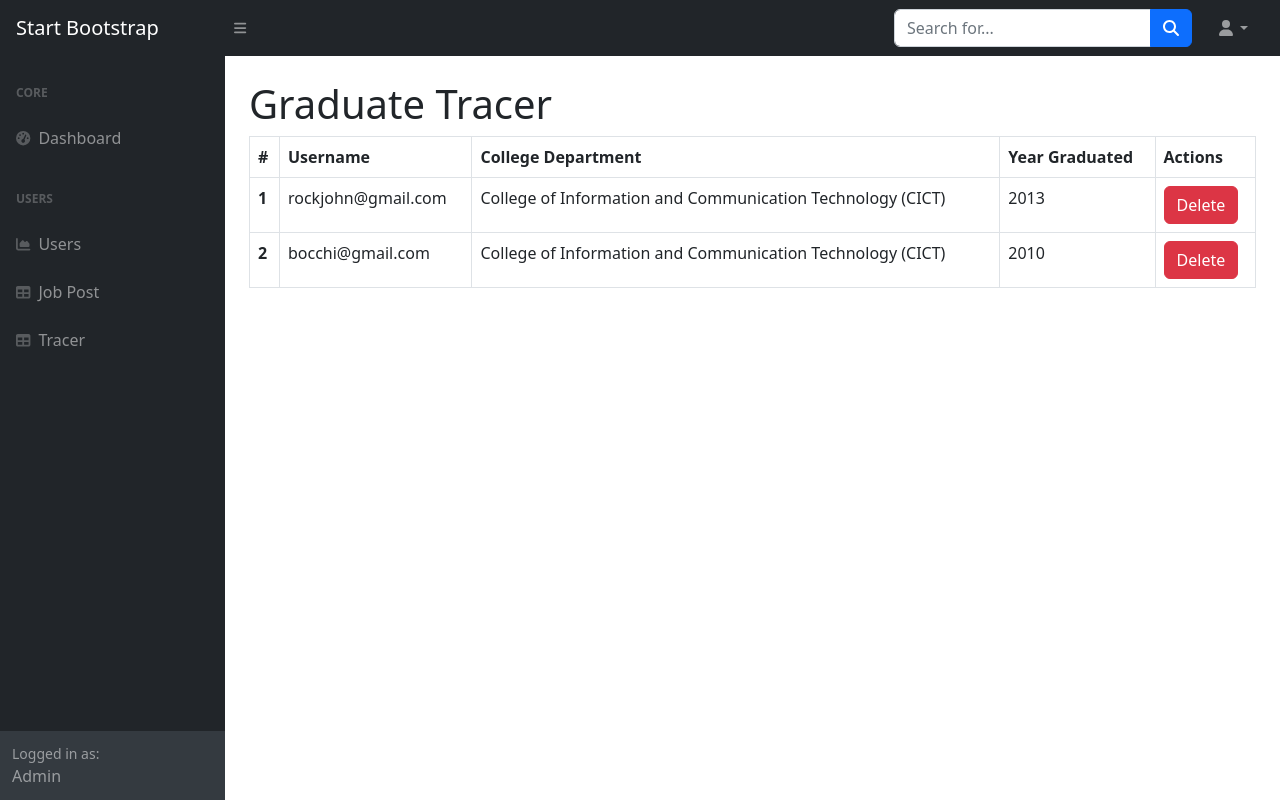
After one commit to WeeklySorcery/Python-Portal, a Django app: page /dashboard_tracer/ in a window 1280 px wide. The commit adds this page. Run offline with Django 4.2, Linux system fonts and the light colour scheme; a user stored in the database is signed in; data comes from the database, SQL or seed files in the repository; both versions use the stored data as it was after the commit; some libraries are stand-ins or nearby versions.

Commit message:
Graduate Tracer is working

```diff
--- a/jobPortal/website/templates/base/admin_side.html
+++ b/jobPortal/website/templates/base/admin_side.html
@@ -16,7 +16,7 @@
                     <div class="sb-nav-link-icon"><i class="fas fa-table"></i></div>
                     Job Post
                 </a>
-                <a class="nav-link" href="{% url 'dashboard_post' %}">
+                <a class="nav-link" href="{% url 'dashboard_tracer' %}">
                     <div class="sb-nav-link-icon"><i class="fas fa-table"></i></div>
                     Tracer
                 </a>
--- /dev/null
+++ b/jobPortal/website/templates/dashboard_tracer.html
@@ -0,0 +1,51 @@
+{% load static %}
+
+<!DOCTYPE html>
+<html lang="en">
+    {% include "base/admin_head.html" %}
+    <body class="sb-nav-fixed">
+        {% include "base/admin_nav.html" %}
+        <div id="layoutSidenav">
+            {% include "base/admin_side.html" %}
+            <div id="layoutSidenav_content">
+                <main>
+                    <div class="container-fluid px-4">
+                        <!-- Main Area -->
+                        <h1 class="mt-4">Graduate Tracer</h1>
+
+                        <!-- Bootstrap Table -->
+                        <table class="table table-bordered">
+                            <thead>
+                                <tr>
+                                    <th scope="col">#</th>
+                                    <th scope="col">Username</th>
+                                    <th scope="col">College Department</th>
+                                    <th scope="col">Year Graduated</th>
+                                    <th scope="col">Actions</th>
+                                </tr>
+                            </thead>
+                            <tbody>
+                                {% for graduate_tracer in graduate_tracers %}
+                                    <tr>
+                                        <th scope="row">{{ forloop.counter }}</th>
+                                        <td>{{ graduate_tracer.user.username }}</td>
+                                        <td>{{ graduate_tracer.college_department }}</td>
+                                        <td>{{ graduate_tracer.year_graduated }}</td>
+                                        <td>
+                                            <!-- Add your delete button or icon -->
+                                            {% csrf_token %}
+                                            <a href="{% url 'delete_tracer' graduate_tracer.user.username %}" class="btn btn-danger">Delete</a>
+                                        </td>
+                                    </tr>
+                                {% endfor %}
+                            </tbody>
+                        </table>
+                        <!-- End Bootstrap Table -->
+
+                    </div>
+                </main>
+            </div>
+        </div>
+        {% include "base/admin_script.html" %}
+    </body>
+</html>
--- a/jobPortal/website/urls.py
+++ b/jobPortal/website/urls.py
@@ -1,6 +1,6 @@
 from django.urls import path
 from . import views
-from .views import profile, delete_job_post, verify_job_post, apply_job
+from .views import profile, delete_job_post, verify_job_post, apply_job, dashboard_tracer, delete_tracer
 
 urlpatterns = [
     path('', views.home, name="home"),
@@ -26,6 +26,9 @@ urlpatterns = [
 
     path('graduate_tracer/', views.graduate_tracer, name="graduate_tracer"),
 
+    path('dashboard_tracer/', dashboard_tracer, name='dashboard_tracer'),
+    path('delete_tracer/<str:username>/', delete_tracer, name='delete_tracer'),
+
 
 
 ]
--- a/jobPortal/website/views.py
+++ b/jobPortal/website/views.py
@@ -256,3 +256,28 @@ def graduate_tracer(request):
         form = GraduateTracerForm(instance=existing_record)
 
     return render(request, 'graduate_tracer.html', {'form': form})
+
+@login_required
+def dashboard_tracer(request):
+    # Retrieve all GraduateTracer instances
+    graduate_tracers = GraduateTracer.objects.all()
+
+    context = {'graduate_tracers': graduate_tracers}
+    return render(request, 'dashboard_tracer.html', context)
+
+@login_required
+def delete_tracer(request, username):
+    # Ensure the user has the permission to delete
+    if request.user.is_staff:
+        # Retrieve the user associated with the GraduateTracer instance
+        user = get_object_or_404(User, username=username)
+
+        # Delete the GraduateTracer instance associated with the user
+        try:
+            graduate_tracer = GraduateTracer.objects.get(user=user)
+            graduate_tracer.delete()
+            messages.success(request, f'GraduateTracer for {username} has been deleted.')
+        except GraduateTracer.DoesNotExist:
+            messages.error(request, f'GraduateTracer for {username} does not exist.')
+
+    return redirect('dashboard_tracer')
```
Also changed, not shown: jobPortal/db.sqlite3, 1 other file.
